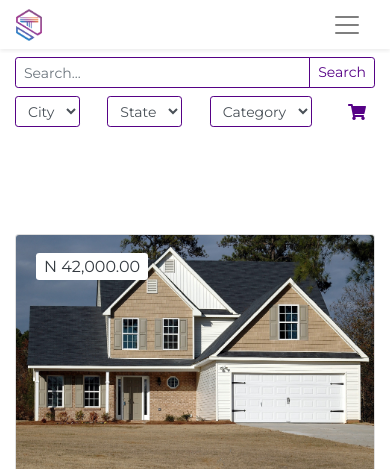
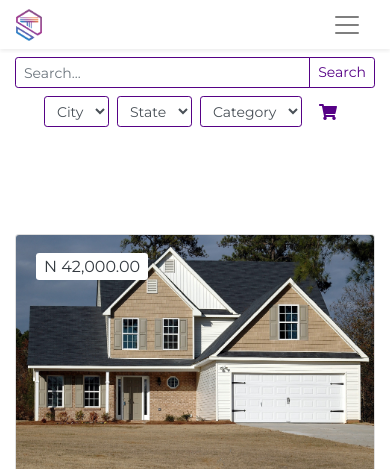
Before and after one commit to judeakinwale/tu_django, a Django app: page /l/ in a window 390 px wide. Shown: the top 469 px of the page. Run offline with Django 3.2, Linux system fonts and the light colour scheme; data comes from the database, SQL or seed files in the repository; data that the repository does not hold is empty; parts of the project's set-up code (start-up, migrations or seed data) failed here and were passed over; some libraries are stand-ins or nearby versions; some web fonts are replaced.

Commit message:
Fix search nav responsiveness

```diff
--- a/core/templates/mail/mail_template.html
+++ b/core/templates/mail/mail_template.html
@@ -1,6 +1,6 @@
-{% load inlinecss %}
+<link rel="stylesheet" href="../../static/core/css/style_main.css">
+<!-- {% load inlinecss %}
 {% inlinecss "core/css/style_main.css" %}
-<!-- <link rel="stylesheet" href="../../static/core/css/style_main.css"> -->
 <main>
     <div class="mail">
         <h4 class="mail__header my-2">Hello {{user_order.ticket_name}}.</h4>
@@ -39,4 +39,4 @@
         </div>
     </div>
 </main>
-{% endinlinecss %}
+{% endinlinecss %} -->
--- a/core/templates/partials/_search.html
+++ b/core/templates/partials/_search.html
@@ -16,9 +16,9 @@
           </div>
         </div>
 
-        <div class="col-md-5 pr-md-0 mt-1 mt-md-3 mb-0 mb-md-2">
-          <nav class="nav justify-content-between">
-            <li class="nav-item mb-2">
+        <div class="col-md-5 col-sm-12 pr-md-0 mt-1 mt-md-3 mb-0 mb-md-2">
+          <nav class="nav justify-content-center">
+            <li class="nav-item mb-2 mr-2">
               <label class="sr-only">City</label>
               <select name="city" class="form-control form-control-sm border-purple">
                 <option selected="true" disabled="disabled">City</option>
@@ -27,7 +27,7 @@
                 {% endfor %}
               </select>
             </li>
-            <li class="nav-item mb-2">
+            <li class="nav-item mb-2 mr-2">
               <label class="sr-only">State</label>
               <select name="state" class="form-control form-control-sm border-purple">
                 <option selected="true" disabled="disabled">State</option>
@@ -45,7 +45,7 @@
                 {% endfor %}
               </select>
             </li>
-            <li class="nav-item mb-2">
+            <li class="nav-item mb-2 ml-2">
               <a href="{% url 'core:cart_detail' %}" class="btn btn-sm shadow-none text-purple" style="font-size: 16px;"><i class="fas fa-shopping-cart"></i></a>
             </li>
           </nav>
```
